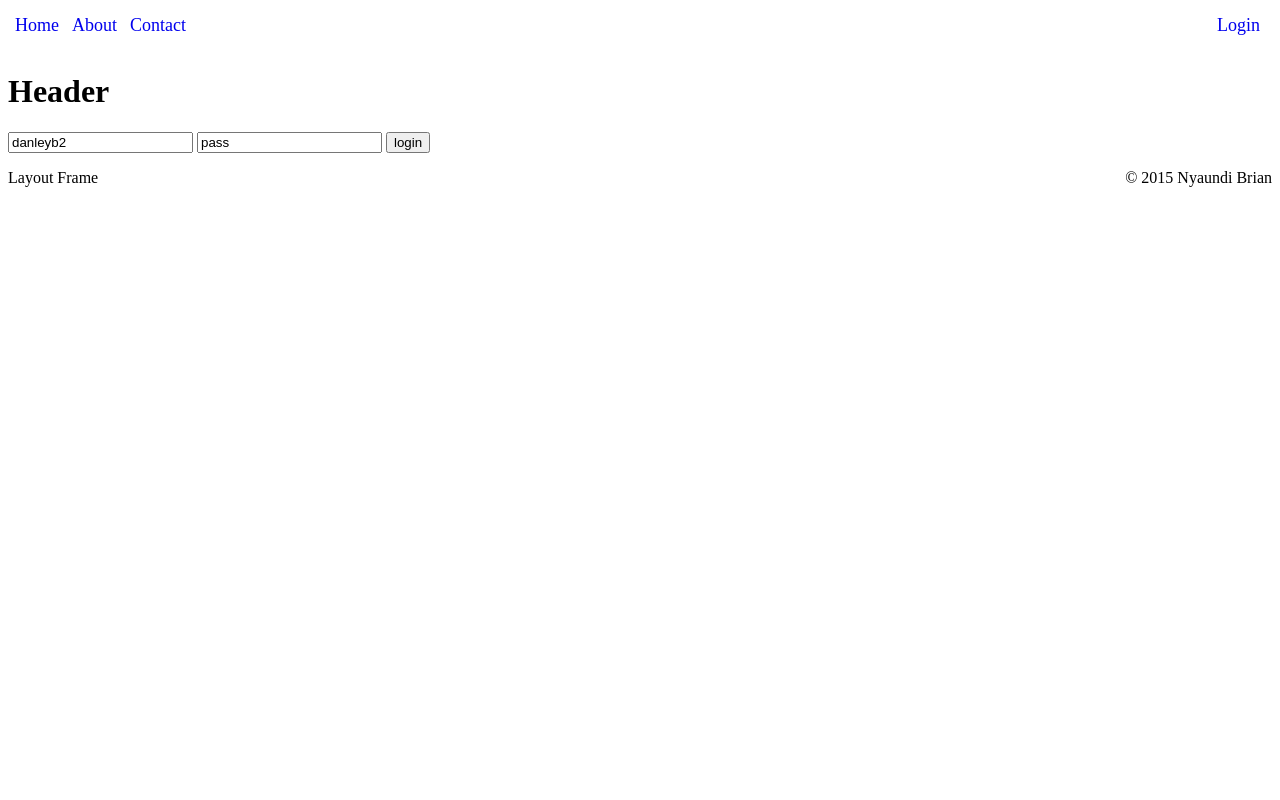
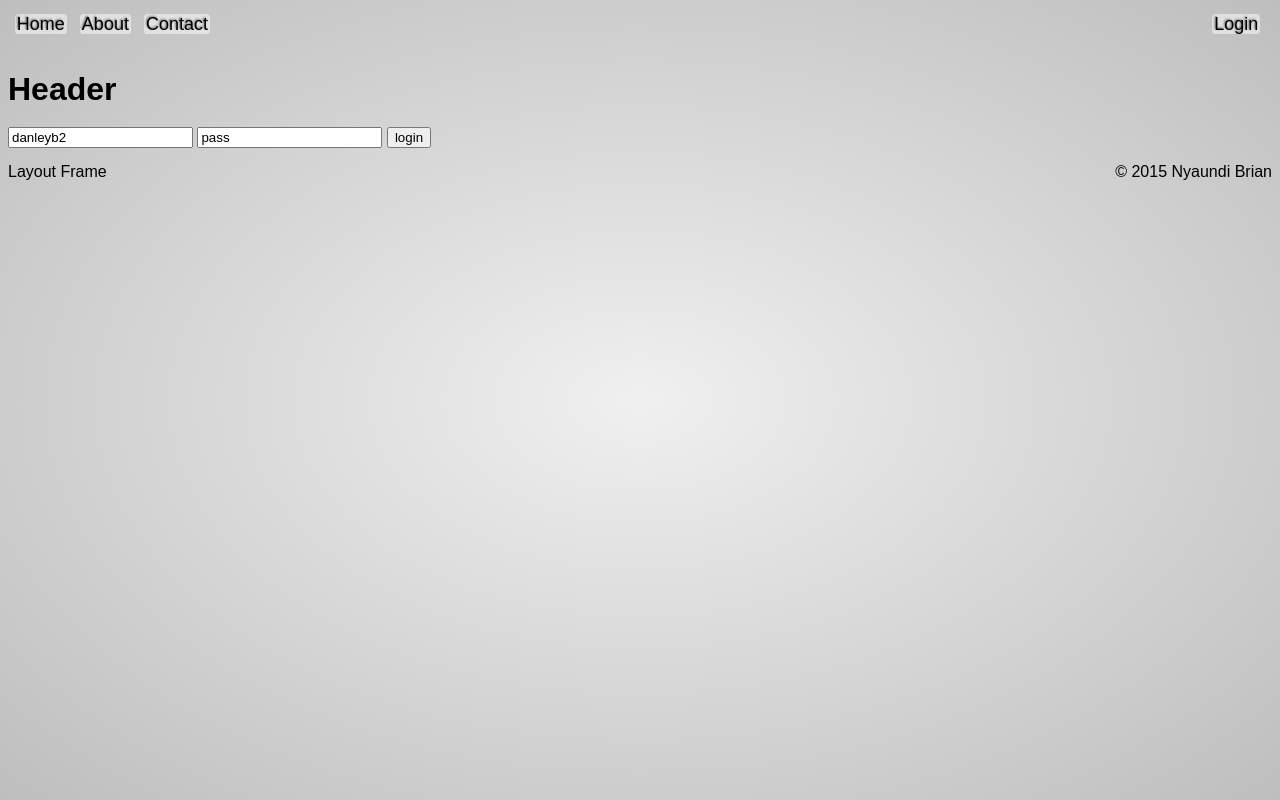
Before and after one commit to danleyb2/layout, a PHP site: page / in a window 1280 px wide. Run offline with PHP 8.4, Linux system fonts and the light colour scheme; data that the repository does not hold is empty.

Commit message:
better look

```diff
--- a/public/css/style.css
+++ b/public/css/style.css
@@ -16,3 +16,50 @@ li>a{
 li a:hover {
     color: black;
 }
+
+
+
+body {
+    line-height: 1;
+}
+ol, ul {
+    list-style: none;
+}
+
+body {
+    font-family: 'PT Sans', sans-serif;
+
+    min-height: 740px;
+
+    background: rgb(215, 215, 215);
+    background: -webkit-gradient(radial, 50% 50%, 0, 50% 50%, 500, from(rgb(240, 240, 240)), to(rgb(190, 190, 190)));
+    background: -webkit-radial-gradient(rgb(240, 240, 240), rgb(190, 190, 190));
+    background:    -moz-radial-gradient(rgb(240, 240, 240), rgb(190, 190, 190));
+    background:      -o-radial-gradient(rgb(240, 240, 240), rgb(190, 190, 190));
+    background:         radial-gradient(rgb(240, 240, 240), rgb(190, 190, 190));
+
+    -webkit-font-smoothing: antialiased;
+}
+
+b, strong { font-weight: bold }
+i, em { font-style: italic}
+
+a {
+    color: inherit;
+    text-decoration: none;
+    padding: 0 0.1em;
+    background: rgba(255,255,255,0.5);
+    text-shadow: -1px -1px 2px rgba(100,100,100,0.9);
+    border-radius: 0.2em;
+
+    -webkit-transition: 0.5s;
+    -moz-transition:    0.5s;
+    -ms-transition:     0.5s;
+    -o-transition:      0.5s;
+    transition:         0.5s;
+}
+
+a:hover {
+    background: rgba(255, 255, 255, 1);
+    text-shadow: -1px -1px 2px rgba(100, 100, 100, 0.5);
+}
```
